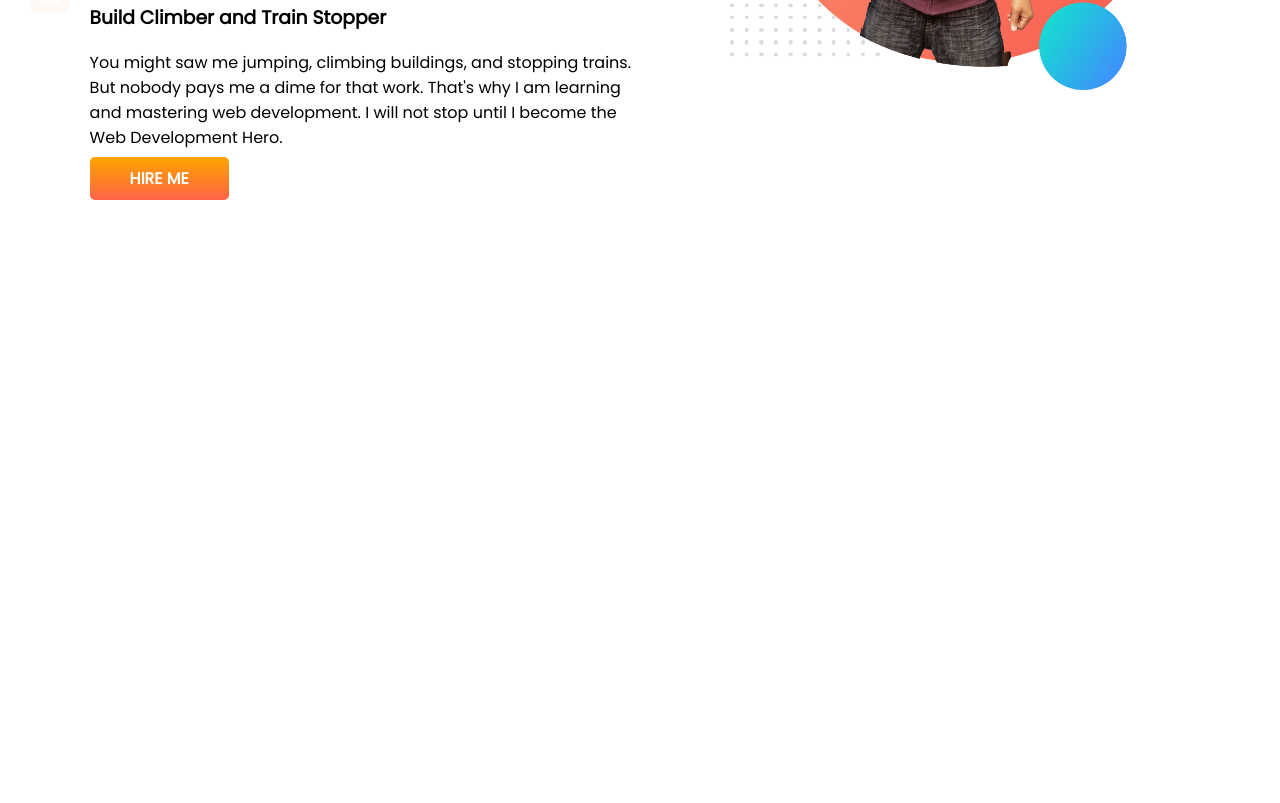
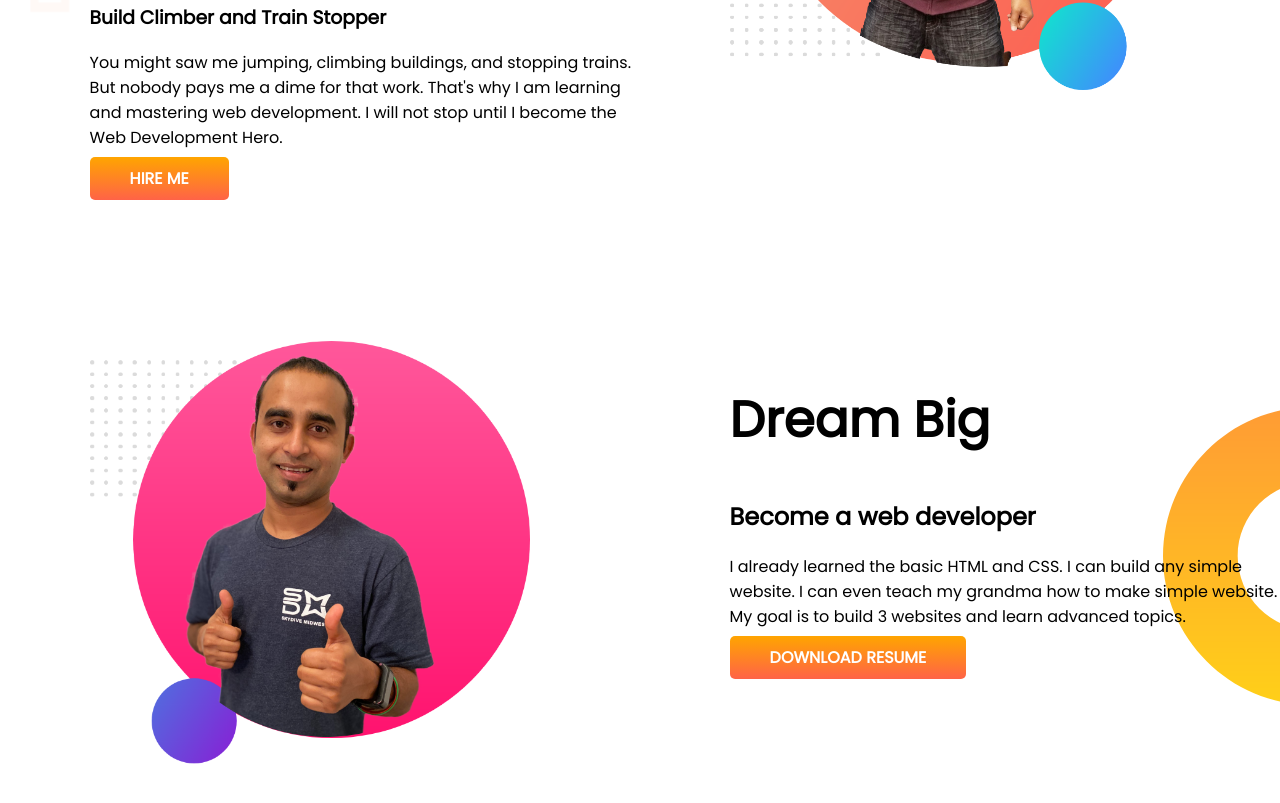
Before and after one commit to sagorsanthia/developer-portfolio, a plain HTML site: page index.html in a window 1280 px wide. Shown: the part 347-1150 px from the top of the page. Before the commit the page ends 800 px from the top, so only its background shows below. Drawn offline with Linux system fonts and the light colour scheme.

Commit message:
dream added

```diff
--- a/index.html
+++ b/index.html
@@ -24,5 +24,16 @@
 
   </div>
  </section>
+ <section class="dream-big">
+  <div class="half-width">
+    <img src="images/jhankar2.png" alt="">
+  </div>
+   <div class="half-width">
+     <h1>Dream Big </h1>
+     <h2>Become a web developer</h2>
+     <p>I already learned the basic HTML and CSS. I can build any simple website. I can even teach my grandma how to make simple website. My goal is to build 3 websites and learn advanced topics.</p>
+     <a class="link-button" target="_blank" href="#">DOWNLOAD RESUME</a>
+   </div>
+ </section>
 </body>
 </html>
--- a/style.css
+++ b/style.css
@@ -11,6 +11,7 @@ span {
 }
 section {
   display: flex;
+  margin-bottom: 150px;
 }
 .half-width {
   width: 50%;
@@ -31,3 +32,9 @@ section {
   background-image:url(images/top-banner.png);
   background-repeat: no-repeat;
 }
+.dream-big {
+  background-image:url(images/dream-bg.png);
+  background-repeat: no-repeat;
+  background-position: right;
+
+}
```
